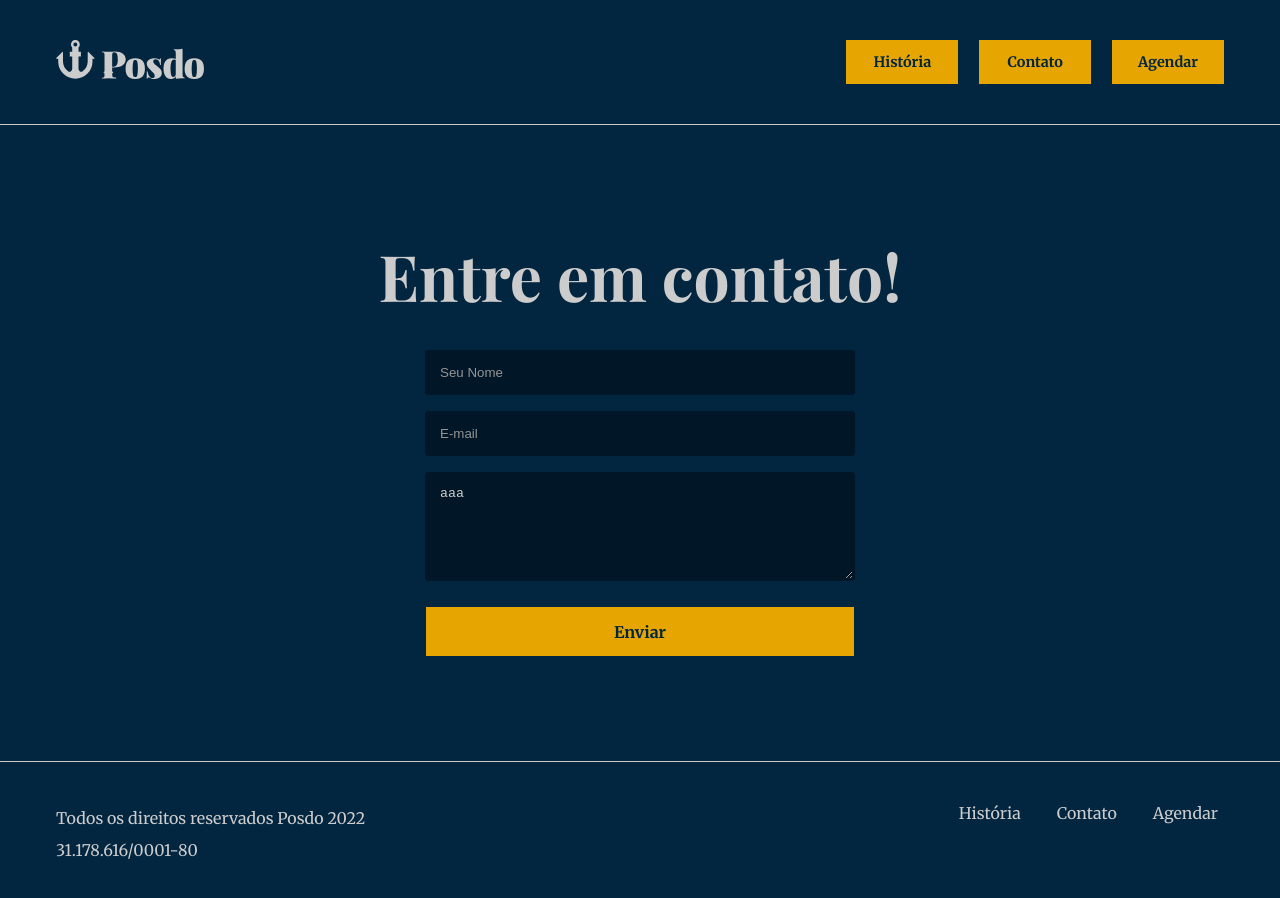
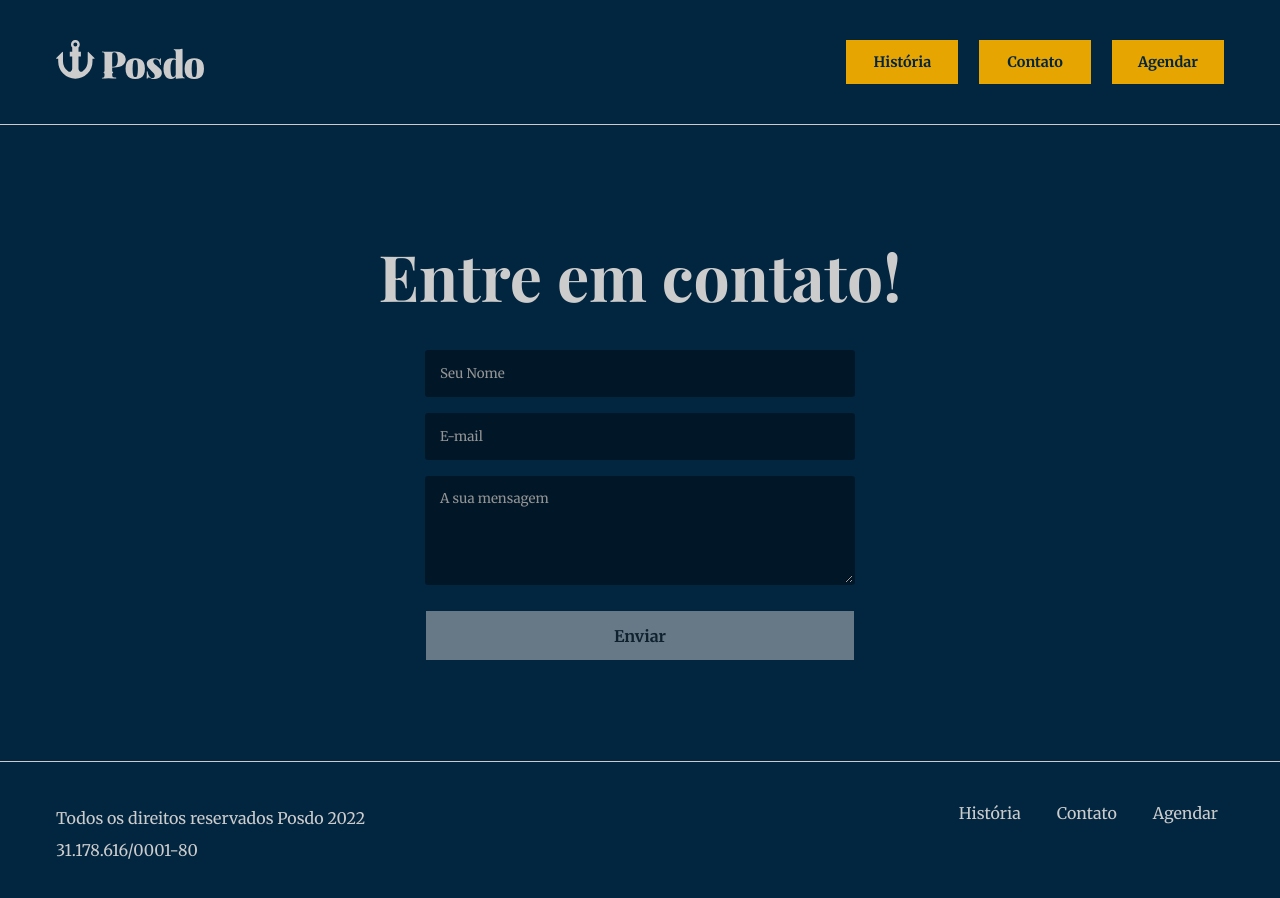
Before and after one commit to eduardo-raniero/posdo, a Next.js app: page /contato in a window 1280 px wide. Shown: the top 898 px of the page. Built offline with nearby package versions, Linux system fonts and the light colour scheme.

Commit message:
contact-form-logic

```diff
--- a/components/menu/menu.jsx
+++ b/components/menu/menu.jsx
@@ -8,7 +8,9 @@ export default function Menu(){
             <div className={styles.menu}>
                 <div className={styles.menuAligner}>
                     <div style={{marginLeft: '1rem'}}>
+                       <a href="/">
                         <img className={styles.Logo} src="./logo/TradicionalCinza.svg" alt="Posdo WebApp" />
+                       </a>
                     </div>
 
                     <div style={{marginRight: '1rem'}}>
--- a/pages/contato/index.jsx
+++ b/pages/contato/index.jsx
@@ -1,21 +1,27 @@
+import useForm from '../../utils/useForm';
+import validateInfos from '../../utils/validateInfos';
+
 import styles from '../../styles/contact.module.scss';
 
 function Contact(){
-
-    const handleForm = (e) => {
-        e.preventDefault();
-    }
+  const { handleChange, values, handleSubmit, errors, isDisabled } = useForm(validateInfos);
 
     return(
         <article className={styles.bigAligner}>
             <div className={styles.banner}>
                 <h1>Entre em contato!</h1>
 
-                <form className={styles.formBox} action={handleForm}>
-                    <input type="text" name="name" placeholder="Seu Nome" />
-                    <input type="text" name="email" placeholder="E-mail" />
-                    <textarea style={{minHeight: '5rem', minWidth: '25rem'}} name="mensagem" value="aaa"></textarea>
-                    <button type='submit'>Enviar</button>
+                <form method='POST' className={styles.formBox} onSubmit={handleSubmit}>
+                    <input onChange={handleChange} onMouseEnter={handleChange} onBlur={handleChange} value={values.Nome} type="text" name="Nome" placeholder="Seu Nome" />
+                    {errors.Nome && <small> {errors.Nome} </small>}
+
+                    <input onChange={handleChange} onMouseEnter={handleChange} onBlur={handleChange} value={values.Email} type="text" name="Email" placeholder="E-mail" />
+                    {errors.Email && <small> {errors.Email} </small>}
+
+                    <textarea onChange={handleChange} onMouseEnter={handleChange} onBlur={handleChange} value={values.Mensagem} style={{minHeight: '5rem', minWidth: '25rem'}} name="Mensagem" placeholder="A sua mensagem"></textarea>
+                    {errors.Mensagem && <small> {errors.Mensagem} </small>}
+
+                    <button type='submit' onClick={handleChange} disabled={isDisabled}>Enviar</button>
                 </form>
             </div>
         </article>
--- a/styles/contact.module.scss
+++ b/styles/contact.module.scss
@@ -24,10 +24,17 @@
             outline: none;
             border-radius: .2rem;
             border: 2px solid #011728;
+            transition: .15s;
             color: #ccc;
+            font-family: 'Merriweather';
 
             &::placeholder{
                 color: rgb(148, 148, 148);
+            }
+
+            &:focus{
+                background: #011728;
+                border: 2px solid #024375;
             }
         }
 
@@ -46,6 +53,21 @@
                 color: #E6A500;
                 background: rgba(0, 0, 0, 0)
             }
-          }
+
+            &:disabled{
+                background: #ccc;
+                opacity: .5;
+                cursor: not-allowed;
+                border: 2px solid rgba(0,0,0,0);
+                color: #1e1e1e;
+            }
+        }
+
+        small {
+            margin-top: .3rem;
+            font-size: .8rem;
+            font-family: 'Merriweather';
+            color: #ff5555;
+        }
     }
 }
--- /dev/null
+++ b/utils/useForm.js
@@ -0,0 +1,47 @@
+import {useState} from 'react';
+
+const useForm = validate => {
+    const [values, setValues] = useState({
+        Nome: '',
+        Email: '',
+        Mensagem: ''
+    })
+    const [errors, setErrors] = useState({})
+    const [isDisabled, setIsDisabled] = useState(true)
+
+    const handleChange = e => {
+        const {name, value} = e.target
+        setValues({
+            ...values,
+            [name]: value
+        })
+        setIsDisabled(true)
+        setErrors(validate(values))
+
+        if(errors.Nome != '' || errors.Email != '' || errors.Mensagem != ''){
+            setIsDisabled(true)
+        }
+
+        if(errors.Nome === '' && errors.Email === '' && errors.Mensagem === ''){
+            setIsDisabled(false)
+        }
+    };
+
+    const handleSubmit = e => {
+        const {Nome, Email, Mensagem} = values
+
+        if((Nome == '' || errors.Nome != '')
+           || (Email == '' || errors.Email != '')
+           || (Mensagem == '' || errors.Mensagem != '')
+        ){
+            e.preventDefault()
+        }
+
+        console.log(isDisabled);
+        setErrors(validate(values))
+    }
+
+    return { handleChange, values, handleSubmit, errors, isDisabled }
+};
+
+export default useForm;
--- /dev/null
+++ b/utils/validateInfos.js
@@ -0,0 +1,32 @@
+export default function validateInfo(values){
+    let errors = {}
+
+    if(!values.Nome.trim()){
+        errors.Nome = "Nome é obrigatório*"
+    } else if(values.Nome.length < 3) {
+        errors.Nome = "Nome muito curto"
+    } else if(values.Nome.length > 2) {
+        errors.Nome = ""
+    }
+
+    //Email
+    if(!values.Email){
+        errors.Email = "Email é obrigatório*"
+    } else if(!/\S+@\S+\.\S+/.test(values.Email)) {
+        errors.Email = "Email inválido"
+    } else if (/\S+@\S+\.\S+/.test(values.Email)){
+        errors.Email = ""
+    }
+
+    if(!values.Mensagem) {
+        errors.Mensagem = "Mensagem é obrigatório*"
+    } else if(values.Mensagem.length < 3) {
+        errors.Mensagem = "Mensagem muito curta"
+    } else if (values.Mensagem.length > 600) {
+        errors.Mensagem = "Mensagem com mais de 600 caracteres!"
+    } else if (values.Mensagem.length > 3 && values.Mensagem.length < 600) {
+        errors.Mensagem = ""
+    }
+
+    return errors;
+}
```
Also changed, not shown: utils/utils.js (deleted).
